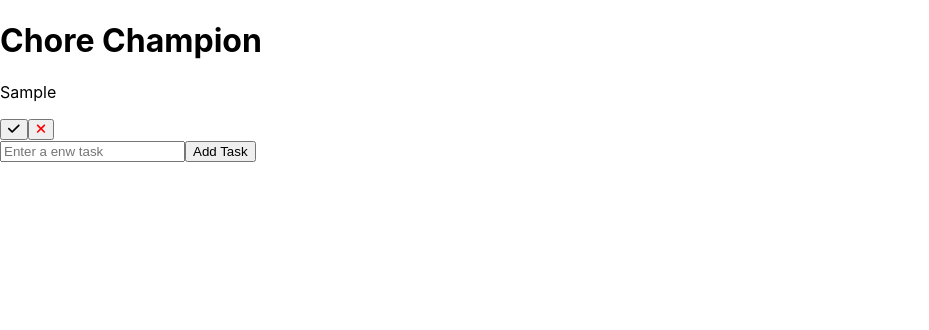
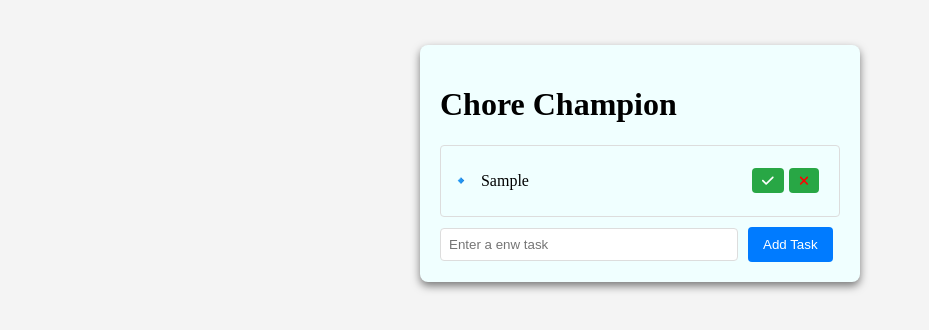
Before and after one commit to TheCyberFlash/stjag-task-manager, a React (Create React App) app in the folder chore-champion/: page / in a window 1280 px wide. Both pictures are taken after typing "Sample" into the empty fields and a click on the button "Add Task". Shown: the top 330 px of the page, without its empty margins (0-929 px from the left). Built offline with nearby package versions, Linux system fonts and the light colour scheme.

Commit message:
Update index.css
Initial Styling, need to plan a proper design ofc.

```diff
--- a/chore-champion/src/index.css
+++ b/chore-champion/src/index.css
@@ -1,13 +1,77 @@
 body {
+  background-color: #f4f4f4;
+  display: flex;
+  justify-content: center;
+  align-items: flex-start;
+  height: 100vh;
   margin: 0;
-  font-family: -apple-system, BlinkMacSystemFont, 'Segoe UI', 'Roboto', 'Oxygen',
-    'Ubuntu', 'Cantarell', 'Fira Sans', 'Droid Sans', 'Helvetica Neue',
-    sans-serif;
-  -webkit-font-smoothing: antialiased;
-  -moz-osx-font-smoothing: grayscale;
 }
 
-code {
-  font-family: source-code-pro, Menlo, Monaco, Consolas, 'Courier New',
-    monospace;
+.container {
+  background-color: #f0ffff;
+  border-radius: 8px;
+  padding: 20px;
+  width: 400px;
+  box-shadow: 0 4px 8px rgba(0, 0, 0, 0.5);
+  margin-top: 45px;
 }
+
+.task-item {
+  margin-bottom: 10px;
+  padding: 10px;
+  border: 1px solid #ddd;
+  border-radius: 4px;
+  display: flex;
+  align-items: center;
+}
+
+.task-item .button-group {
+  display: flex;
+  align-items: center;
+  margin-left: auto;
+  margin-right: 10px;
+
+}
+
+.task-item.completed {
+  background-color: #fae0d8;
+}
+
+.task-item button {
+  background-color: #28a745;
+  color: #fff;
+  border: none;
+  padding: 5px 10px;
+  border-radius: 4px;
+  cursor: pointer;
+  margin-left: 5px;
+}
+
+.task-item::before {
+  content: '🔹';
+  margin-right: 10px;
+}
+
+.task-item.completed::before {
+  margin-right: 10px;
+}
+
+input {
+  width: 70%;
+  padding: 8px;
+  margin-right: 10px;
+  border: 1px solid #ddd;
+  border-radius: 4px;
+  outline: none;
+  display: inline-block;
+}
+
+button {
+  background-color: #007bff;
+  color: #fff;
+  border: none;
+  padding: 10px 15px;
+  border-radius: 4px;
+  cursor: pointer;
+  display: inline-block;
+}
```
